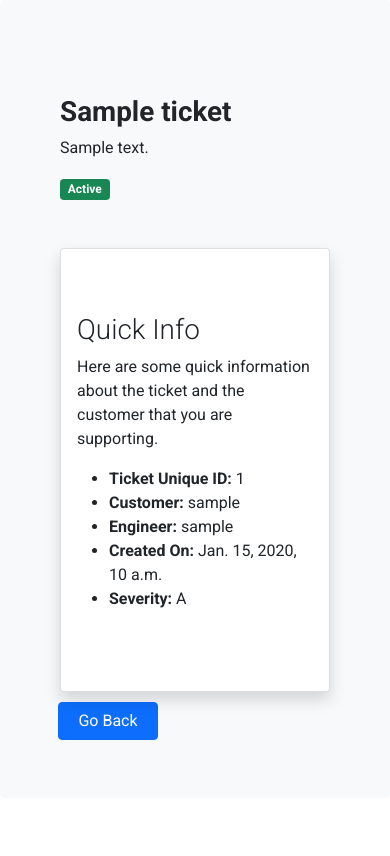
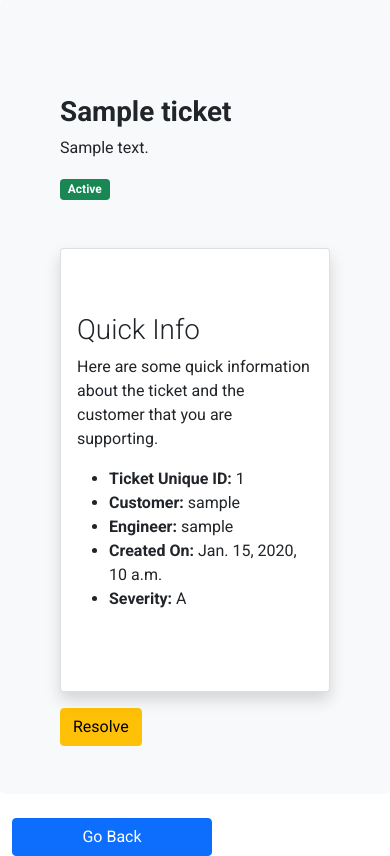
Before and after one commit to craig-grant630/HelpTick, a Django app: page /tickets/ticket-details/1/ in a window 390 px wide. Shown: the part 105-961 px from the top of the page. Before the commit the page ends 845 px from the top, so only its background shows below. Run offline with Django 5.2, Linux system fonts and the light colour scheme; a user stored in the database is signed in; tables that the repository leaves empty hold one stand-in row (values such as "Sample post"); some libraries are stand-ins or nearby versions.

Commit message:
Add resolution form for engineers to resolve tickets

```diff
--- a/static/css/dashboard_style.css
+++ b/static/css/dashboard_style.css
@@ -1,22 +1,51 @@
 @import url('https://fonts.googleapis.com/css2?family=Roboto:wght@300;400;500;700;900&display=swap');
 
-body{
+body {
     height: 100vh;
     font-family: 'Roboto', sans-serif;
 }
-/* Dashboards*/
-.shadows{
+
+/* Dashboards */
+.shadows {
     box-shadow: 5px 5px 5px rgb(13, 110, 253, 0.2);
 }
-/* tickets details*/
-.small{
-    margin: 10px;
-    width: 150px;
+#resolve-screen-hidden {
+    height: 100vh;
+    width: 100vw;
+    z-index: 2;
+    position: fixed;
+    background: rgba(0, 0, 0, 0.5); /* Transparent background */
+    justify-content: center;
+    align-items: center;
+    display: none; /* Hidden by default */
+    top: 0;
+    left: 0;
+    flex-direction: column;
+}
+
+.resolve-form {
+    height: 60%;
+    width: 50%;
+    max-width: 500px;
+    background-color: white;
+    padding: 20px;
+    border-radius: 8px;
+    box-shadow: 0 4px 8px rgba(0, 0, 0, 0.2);
+}
+
+#close {
+    display: flex;
+    justify-content: flex-end;
+    cursor: pointer;
+}
+
+#close i {
+    font-size: 30px;
+    color: #333;
 }
 
 @media screen and (max-width: 768px) {
-    .small{
-        width: 100px;
+    .small {
+        width: 200px;
     }
-
-  }
+}
--- /dev/null
+++ b/static/js/script.js
@@ -0,0 +1,14 @@
+// Select elements
+const resolveButton = document.querySelector('[data-type="resolve-btn"]');
+const resolveScreen = document.getElementById('resolve-screen-hidden');
+const closeButton = document.getElementById('close');
+
+// Show modal when the "Resolve" button is clicked
+resolveButton.addEventListener('click', function() {
+    resolveScreen.style.display = 'flex'; // Show modal
+});
+
+// Close the modal when the close button is clicked
+closeButton.addEventListener('click', function() {
+    resolveScreen.style.display = 'none'; // Hide modal
+});
--- a/templates/base.html
+++ b/templates/base.html
@@ -79,6 +79,7 @@
     <script src="https://cdn.jsdelivr.net/npm/bootstrap@5.0.2/dist/js/bootstrap.bundle.min.js"
         integrity="sha384-MrcW6ZMFYlzcLA8Nl+NtUVF0sA7MsXsP1UyJoMp4YLEuNSfAP+JcXn/tWtIaxVXM"
         crossorigin="anonymous"></script>
+        <script src="{% static 'js/script.js' %}"></script>
 </body>
 
 </html>
--- a/templates/tickets/ticket_details.html
+++ b/templates/tickets/ticket_details.html
@@ -1,5 +1,4 @@
 {% extends 'base.html' %}
-{% load static %}
 
 {% block content %}
 <div class="row p-5 mb-4 bg-light rounded-3">
@@ -36,9 +35,31 @@
                 </div>
             </div>
         </div>
+    </div>
+    {% if user.is_engineer %}
+    <div class="resolve-button">
+        <button class="btn btn-warning mt-3" data-type="resolve-btn">Resolve</button>
+    </div>
 
+    <!-- Modal -->
+    <div id="resolve-screen-hidden">
+        <div class="resolve-form container">
+            <div id="close" data-type="close-btn"><i class="fa-solid fa-x"></i></div>
+            <div id="resolve-description">
+                <h5>Resolution Steps</h5>
+                <form action="#" method="POST"> <!-- action resolve view needs created -->
+                    {% csrf_token %}
+                    <div class="mb-3">
+                        <label class="form-label">Here's how the issue was resolved</label>
+                        <textarea class="form-control" rows="3" name="rs"></textarea>
+                    </div>
+                    <button class="btn btn-primary">Save</button>
+                </form>
+            </div>
+        </div>
     </div>
-    <button onclick="window.history.back();" class="btn btn-primary small">Go Back</button>
+    {% endif %}
 </div>
 
+<button onclick="window.history.back();" class="btn btn-primary small">Go Back</button>
 {% endblock content %}
```
